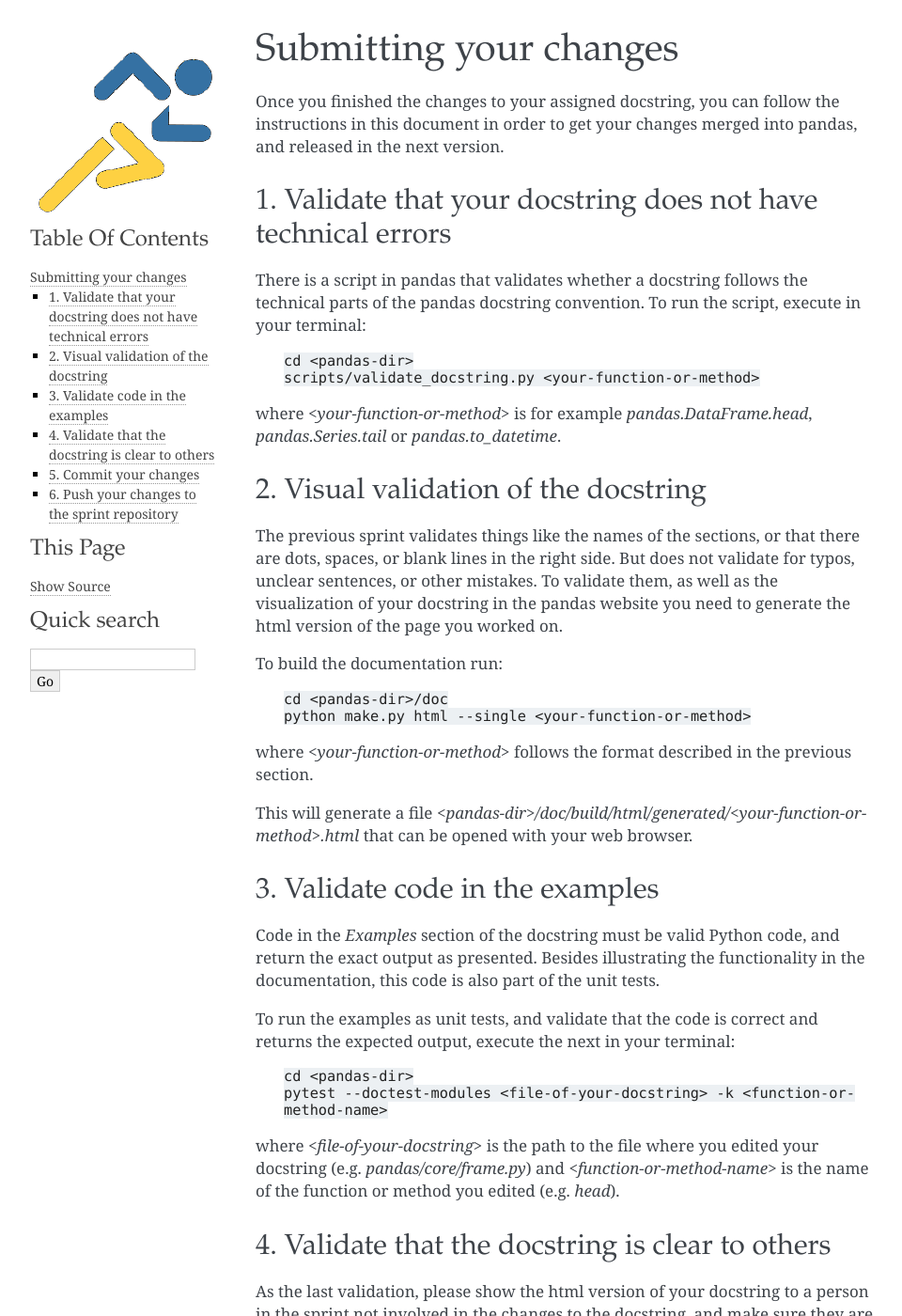
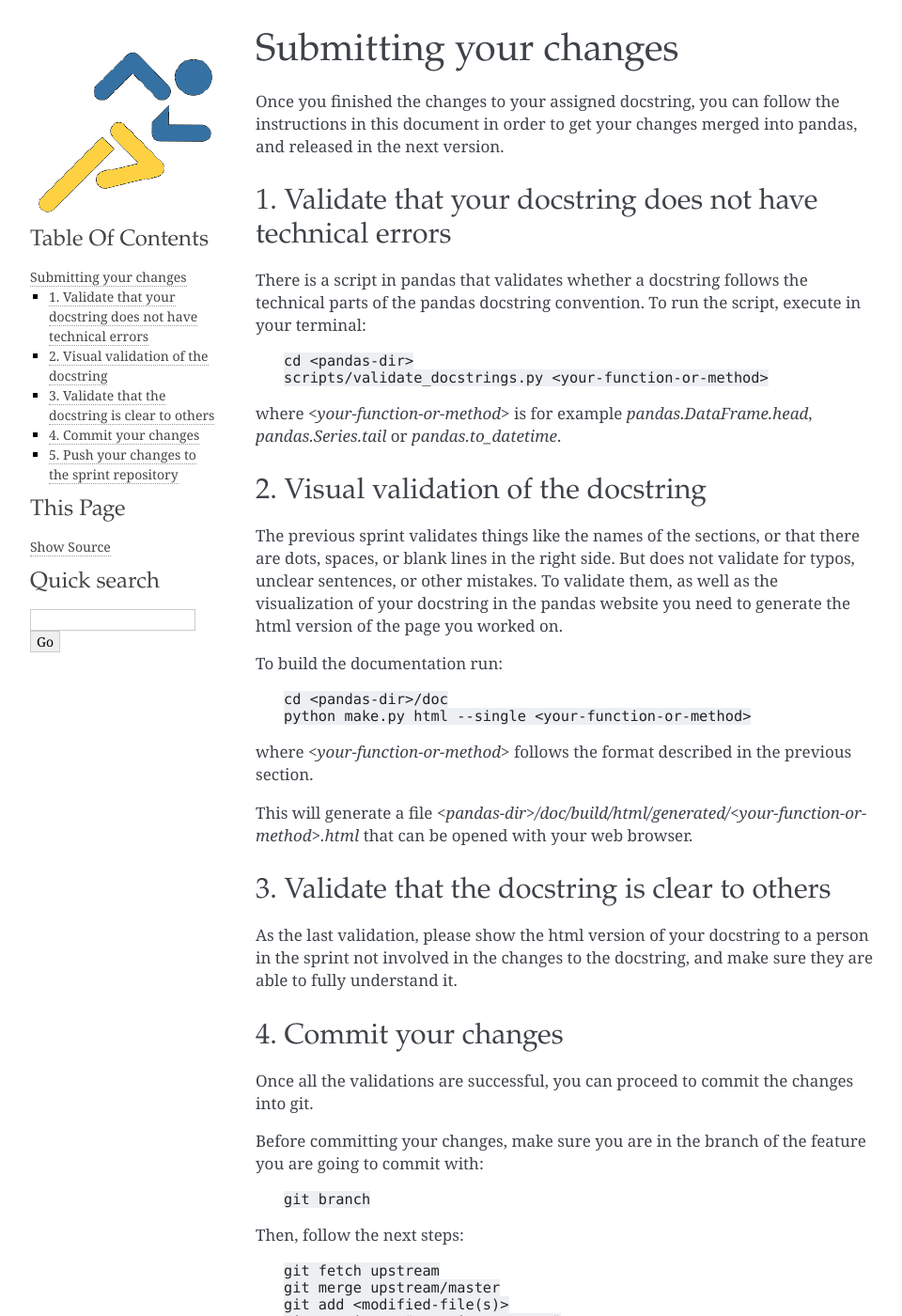
Before and after one commit to python-sprints/python-sprints.github.io, a Jekyll site: the page pandas/guide/pandas_pr.html, which Jekyll copies as it is, in a window 1280 px wide and 1400 px high. Shown: the whole window at 94% size, without its empty margins (148-1108 px from the left). Built offline with Jekyll 4.4.1, drawn with Linux system fonts in a browser that asks for light colours; some of the changed text lies outside the part shown.

Commit message:
Updating document on how to send a pull request

```diff
--- a/pandas/guide/pandas_pr.html
+++ b/pandas/guide/pandas_pr.html
@@ -52,7 +52,7 @@
 <blockquote>
 <div><div class="line-block">
 <div class="line"><code class="docutils literal"><span class="pre">cd</span> <span class="pre">&lt;pandas-dir&gt;</span></code></div>
-<div class="line"><code class="docutils literal"><span class="pre">scripts/validate_docstring.py</span> <span class="pre">&lt;your-function-or-method&gt;</span></code></div>
+<div class="line"><code class="docutils literal"><span class="pre">scripts/validate_docstrings.py</span> <span class="pre">&lt;your-function-or-method&gt;</span></code></div>
 </div>
 </div></blockquote>
 <p>where <cite>&lt;your-function-or-method&gt;</cite> is for example <cite>pandas.DataFrame.head</cite>,
@@ -77,31 +77,14 @@
 <p>This will generate a file <cite>&lt;pandas-dir&gt;/doc/build/html/generated/&lt;your-function-or-method&gt;.html</cite>
 that can be opened with your web browser.</p>
 </div>
-<div class="section" id="validate-code-in-the-examples">
-<h2>3. Validate code in the examples<a class="headerlink" href="#validate-code-in-the-examples" title="Permalink to this headline">¶</a></h2>
-<p>Code in the <cite>Examples</cite> section of the docstring must be valid Python code, and
-return the exact output as presented. Besides illustrating the functionality
-in the documentation, this code is also part of the unit tests.</p>
-<p>To run the examples as unit tests, and validate that the code is correct and
-returns the expected output, execute the next in your terminal:</p>
-<blockquote>
-<div><div class="line-block">
-<div class="line"><code class="docutils literal"><span class="pre">cd</span> <span class="pre">&lt;pandas-dir&gt;</span></code></div>
-<div class="line"><code class="docutils literal"><span class="pre">pytest</span> <span class="pre">--doctest-modules</span> <span class="pre">&lt;file-of-your-docstring&gt;</span> <span class="pre">-k</span> <span class="pre">&lt;function-or-method-name&gt;</span></code></div>
-</div>
-</div></blockquote>
-<p>where <cite>&lt;file-of-your-docstring&gt;</cite> is the path to the file where you edited your docstring
-(e.g. <cite>pandas/core/frame.py</cite>) and <cite>&lt;function-or-method-name&gt;</cite> is the name of the function
-or method you edited (e.g. <cite>head</cite>).</p>
-</div>
 <div class="section" id="validate-that-the-docstring-is-clear-to-others">
-<h2>4. Validate that the docstring is clear to others<a class="headerlink" href="#validate-that-the-docstring-is-clear-to-others" title="Permalink to this headline">¶</a></h2>
+<h2>3. Validate that the docstring is clear to others<a class="headerlink" href="#validate-that-the-docstring-is-clear-to-others" title="Permalink to this headline">¶</a></h2>
 <p>As the last validation, please show the html version of your docstring to a
 person in the sprint not involved in the changes to the docstring, and make
 sure they are able to fully understand it.</p>
 </div>
 <div class="section" id="commit-your-changes">
-<h2>5. Commit your changes<a class="headerlink" href="#commit-your-changes" title="Permalink to this headline">¶</a></h2>
+<h2>4. Commit your changes<a class="headerlink" href="#commit-your-changes" title="Permalink to this headline">¶</a></h2>
 <p>Once all the validations are successful, you can proceed to commit the changes
 into git.</p>
 <p>Before committing your changes, make sure you are in the branch of the feature
@@ -126,7 +109,7 @@
 docsting of DataFrame.head()”).</p>
 </div>
 <div class="section" id="push-your-changes-to-the-sprint-repository">
-<h2>6. Push your changes to the sprint repository<a class="headerlink" href="#push-your-changes-to-the-sprint-repository" title="Permalink to this headline">¶</a></h2>
+<h2>5. Push your changes to the sprint repository<a class="headerlink" href="#push-your-changes-to-the-sprint-repository" title="Permalink to this headline">¶</a></h2>
 <p>Before sending the pull request to the pandas core developers, you will send
 it to the sprint repository. Where more experienced contributors will review
 it, and suggest changes if needed.</p>
@@ -158,10 +141,9 @@
 <li><a class="reference internal" href="#">Submitting your changes</a><ul>
 <li><a class="reference internal" href="#validate-that-your-docstring-does-not-have-technical-errors">1. Validate that your docstring does not have technical errors</a></li>
 <li><a class="reference internal" href="#visual-validation-of-the-docstring">2. Visual validation of the docstring</a></li>
-<li><a class="reference internal" href="#validate-code-in-the-examples">3. Validate code in the examples</a></li>
-<li><a class="reference internal" href="#validate-that-the-docstring-is-clear-to-others">4. Validate that the docstring is clear to others</a></li>
-<li><a class="reference internal" href="#commit-your-changes">5. Commit your changes</a></li>
-<li><a class="reference internal" href="#push-your-changes-to-the-sprint-repository">6. Push your changes to the sprint repository</a></li>
+<li><a class="reference internal" href="#validate-that-the-docstring-is-clear-to-others">3. Validate that the docstring is clear to others</a></li>
+<li><a class="reference internal" href="#commit-your-changes">4. Commit your changes</a></li>
+<li><a class="reference internal" href="#push-your-changes-to-the-sprint-repository">5. Push your changes to the sprint repository</a></li>
 </ul>
 </li>
 </ul>
```
Also changed, not shown: pandas/guide/_sources/pandas_pr.rst.txt (+4 -21 lines), pandas/guide/source/pandas_pr.rst (+4 -21 lines), pandas/guide/searchindex.js.
